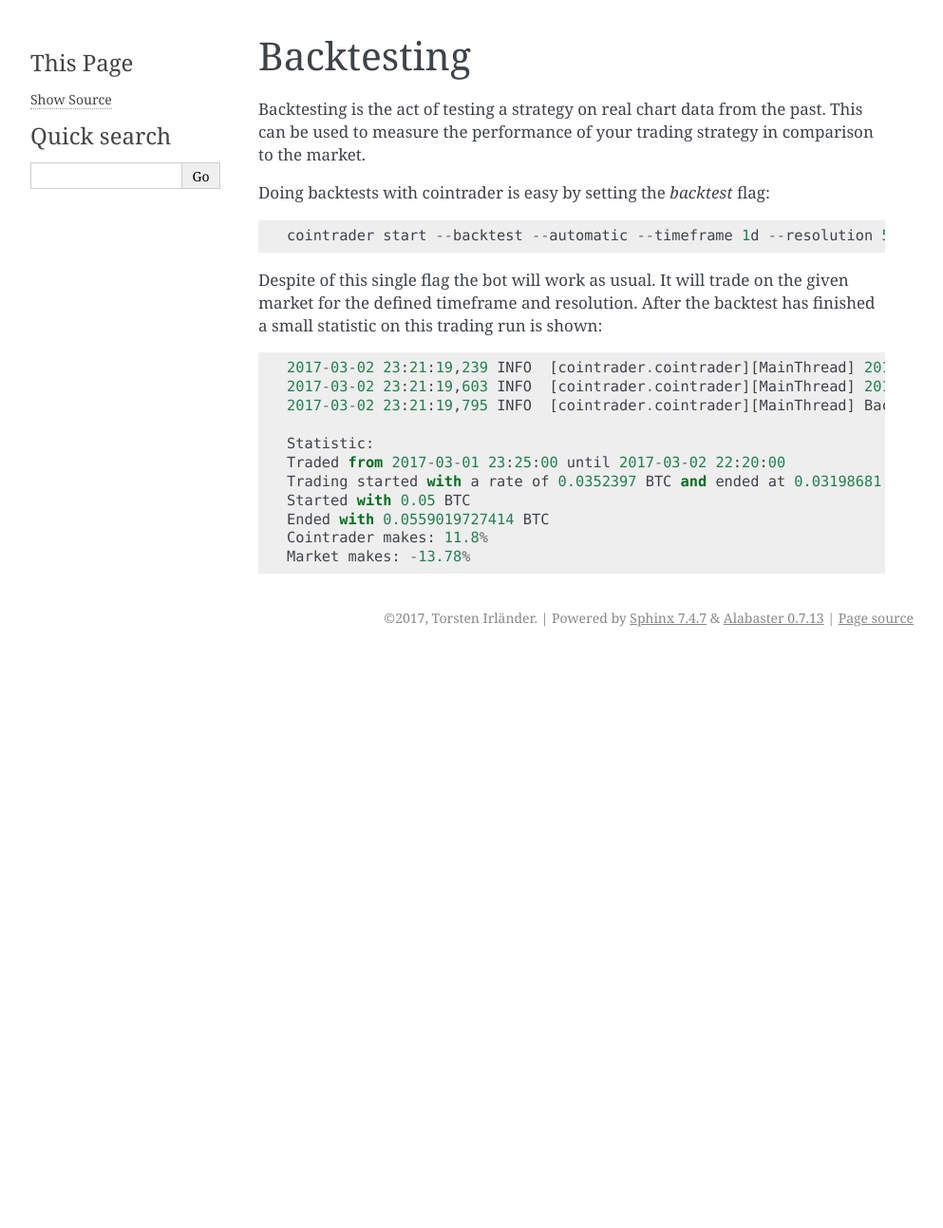
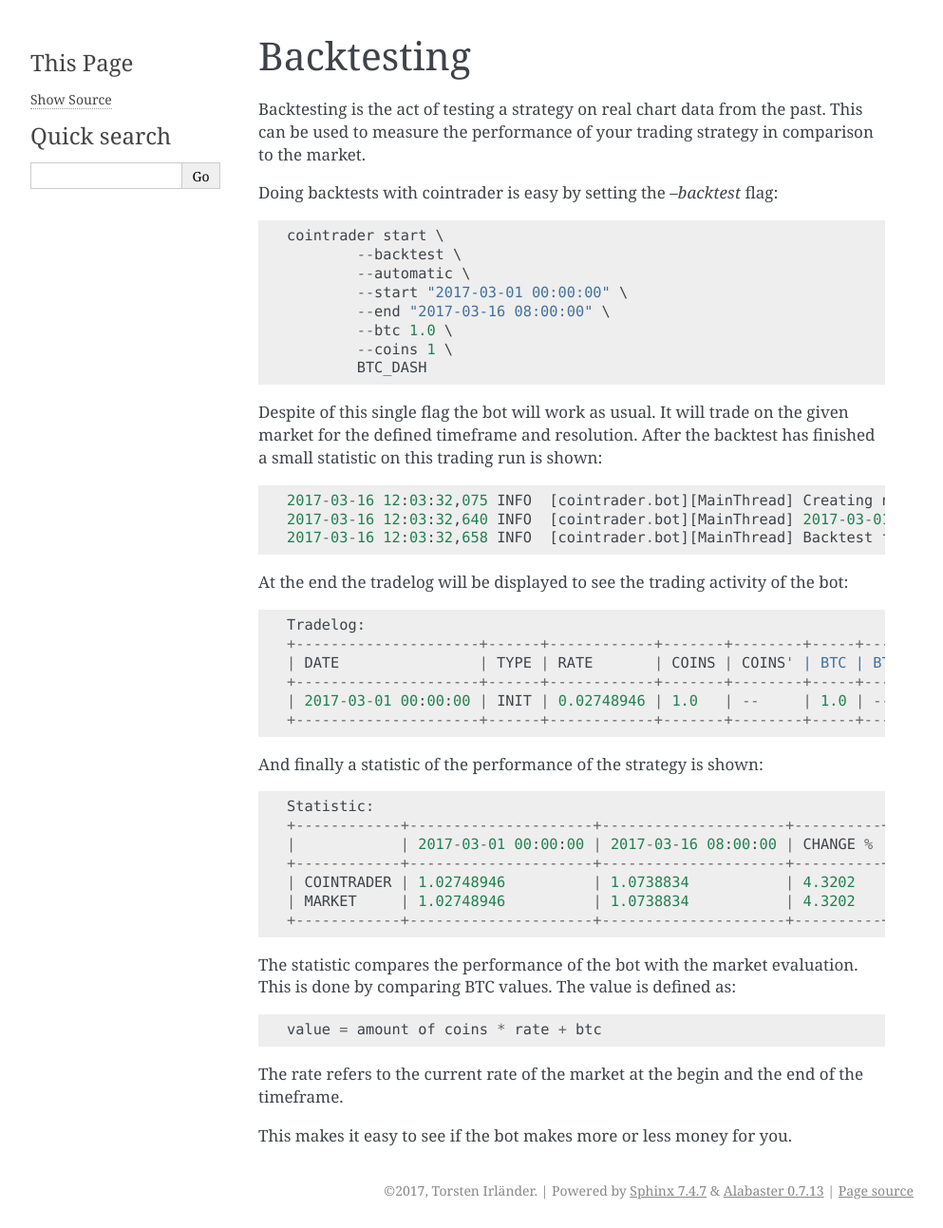
Before and after one commit to toirl/cointrader, a Sphinx documentation site: the page built from docs/strategies.rst, in a window 1280 px wide. Shown: the whole page at 95% size, without its empty margins (148-1141 px from the left). Built offline with Sphinx 7.4.7, drawn with Linux system fonts in a browser that asks for light colours; before the commit the page ends 900 px from its top, so only the background shows below that.

Commit message:
Changed documentation.

```diff
--- a/docs/strategies.rst
+++ b/docs/strategies.rst
@@ -8,22 +8,51 @@
 This can be used to measure the performance of your trading strategy in
 comparison to the market.
 
-Doing backtests with cointrader is easy by setting the `backtest` flag::
+Doing backtests with cointrader is easy by setting the `--backtest` flag::
 
-        cointrader start --backtest --automatic --timeframe 1d --resolution 5m BTC_DASH 0.05                                                                            2.Mär.17 23.21
+        cointrader start \
+                --backtest \
+                --automatic \
+                --start "2017-03-01 00:00:00" \
+                --end "2017-03-16 08:00:00" \
+                --btc 1.0 \
+                --coins 1 \
+                BTC_DASH
 
 Despite of this single flag the bot will work as usual. It will trade on the
 given market for the defined timeframe and resolution. After the backtest has
 finished a small statistic on this trading run is shown::
 
-        2017-03-02 23:21:19,239 INFO  [cointrader.cointrader][MainThread] 2017-03-02 00:35:00: Bought 1.34737233083 for 0.03709999
-        2017-03-02 23:21:19,603 INFO  [cointrader.cointrader][MainThread] 2017-03-02 16:50:00: Sold 1.34737233083 for 0.0415 -> 0.0559019727414
-        2017-03-02 23:21:19,795 INFO  [cointrader.cointrader][MainThread] Backtest finished
+        2017-03-16 12:03:32,075 INFO  [cointrader.bot][MainThread] Creating new bot BTC_DASH
+        2017-03-16 12:03:32,640 INFO  [cointrader.bot][MainThread] 2017-03-01 00:00:00: INIT 1.0 BTC 1.0 COINS
+        2017-03-16 12:03:32,658 INFO  [cointrader.bot][MainThread] Backtest finished
+
+At the end the tradelog will be displayed to see the trading activity of the
+bot::
+
+        Tradelog:
+        +---------------------+------+------------+-------+--------+-----+------+
+        | DATE                | TYPE | RATE       | COINS | COINS' | BTC | BTC' |
+        +---------------------+------+------------+-------+--------+-----+------+
+        | 2017-03-01 00:00:00 | INIT | 0.02748946 | 1.0   | --     | 1.0 | --   |
+        +---------------------+------+------------+-------+--------+-----+------+
+
+And finally a statistic of the performance of the strategy is shown::
 
         Statistic:
-        Traded from 2017-03-01 23:25:00 until 2017-03-02 22:20:00
-        Trading started with a rate of 0.0352397 BTC and ended at 0.03198681 BTC
-        Started with 0.05 BTC
-        Ended with 0.0559019727414 BTC
-        Cointrader makes: 11.8%
-        Market makes: -13.78%
+        +------------+---------------------+---------------------+----------+
+        |            | 2017-03-01 00:00:00 | 2017-03-16 08:00:00 | CHANGE % |
+        +------------+---------------------+---------------------+----------+
+        | COINTRADER | 1.02748946          | 1.0738834           | 4.3202   |
+        | MARKET     | 1.02748946          | 1.0738834           | 4.3202   |
+        +------------+---------------------+---------------------+----------+
+
+The statistic compares the performance of the bot with the market evaluation.
+This is done by comparing BTC values. The value is defined as::
+
+        value = amount of coins * rate + btc
+
+The rate refers to the current rate of the market at the begin and the end of
+the timeframe.
+
+This makes it easy to see if the bot makes more or less money for you.
```
Also changed, not shown: docs/cointrader.rst (+16 -8 lines), docs/usage.rst (+35 -11 lines).
